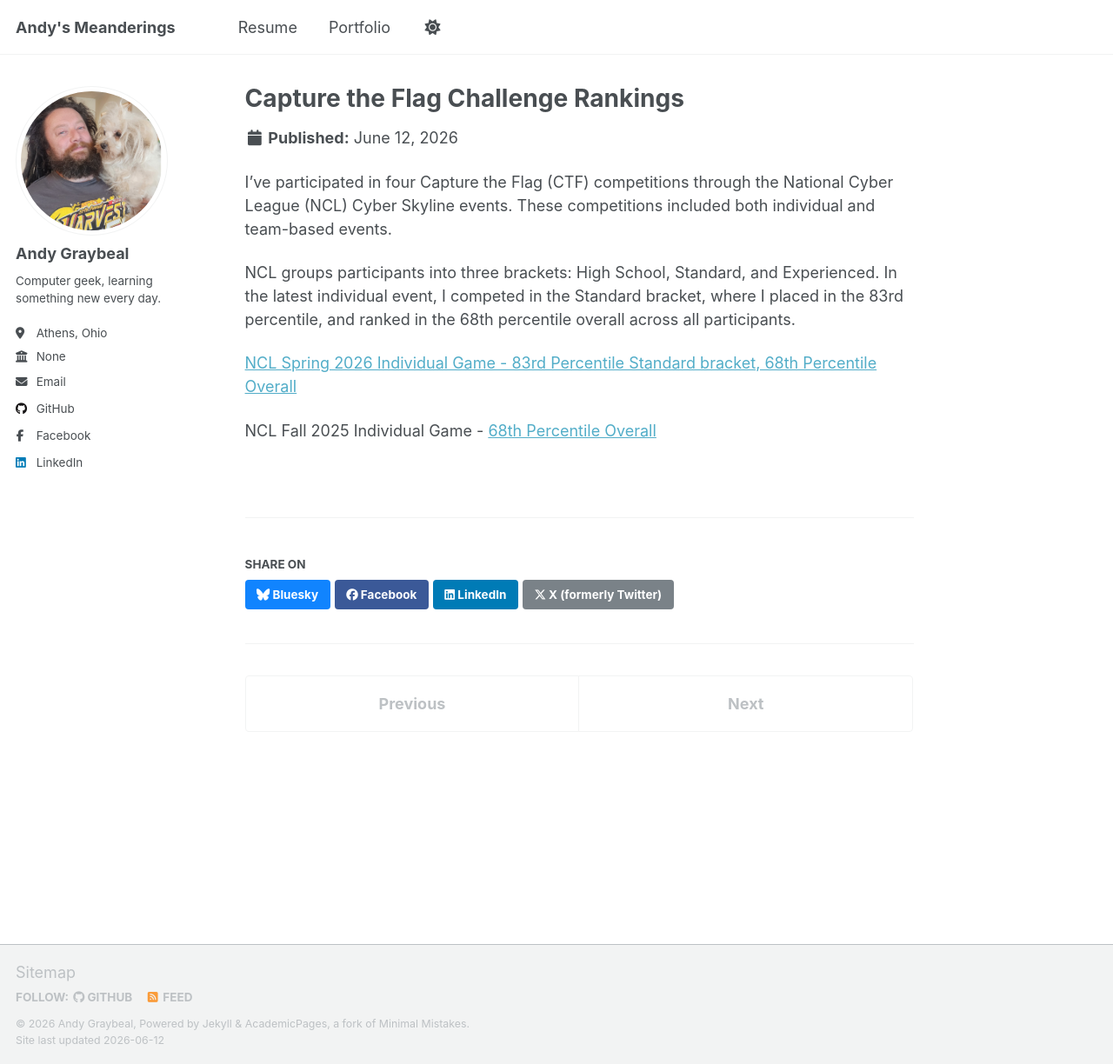
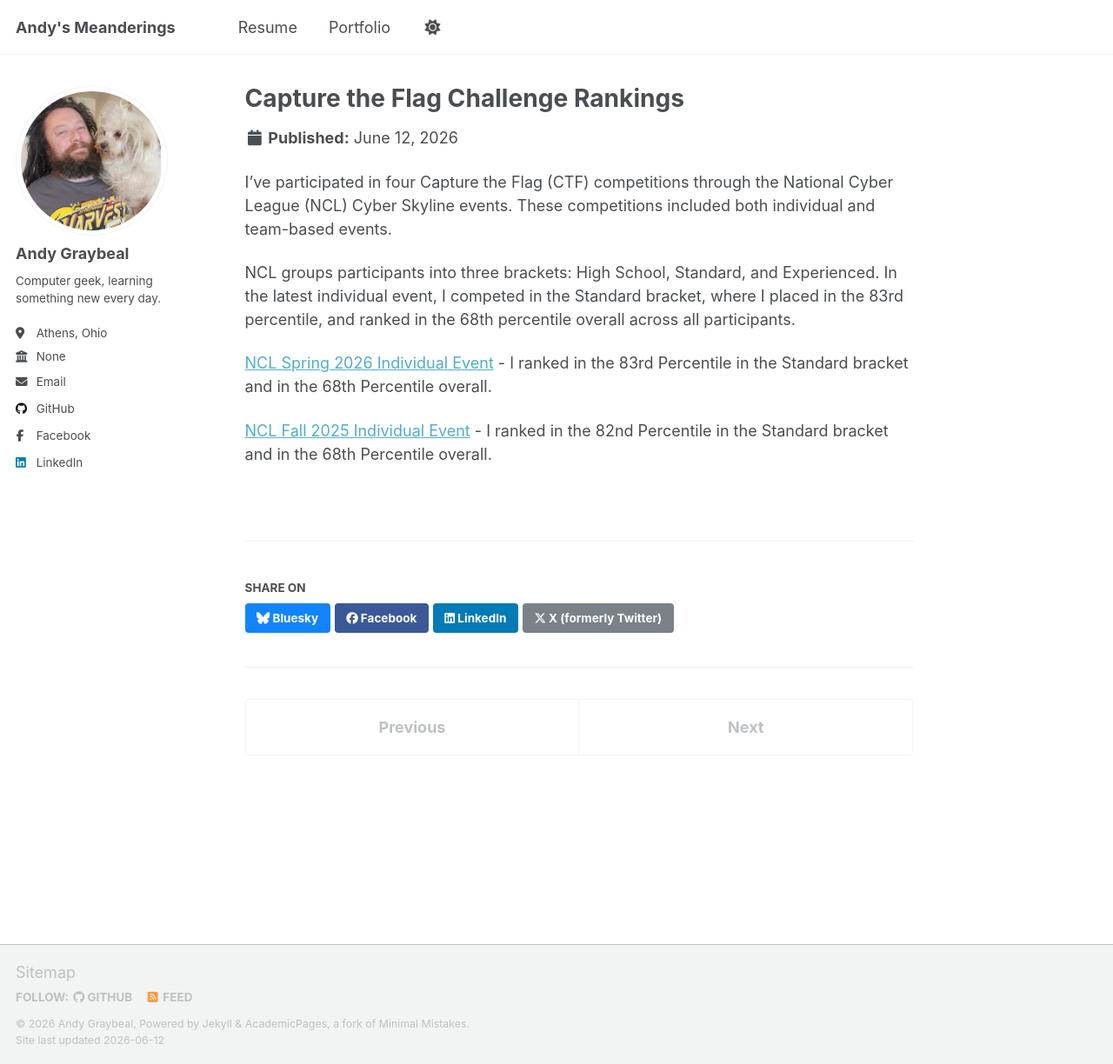
Before and after one commit to andy-graybeal/andy-graybeal.github.io, a Jekyll site: the page built from _portfolio/CTF_Challenges.md, in a window 1280 px wide and 1224 px high. Shown: the whole window at 87% size. Built offline with Jekyll 4.4.1, drawn with Linux system fonts in a browser that asks for light colours; a script that is not in the unit is left out.

Commit message:
Update CTF challenge rankings and descriptions

```diff
--- a/_portfolio/CTF_Challenges.md
+++ b/_portfolio/CTF_Challenges.md
@@ -9,6 +9,6 @@ I’ve participated in four Capture the Flag (CTF) competitions through the Nati
 NCL groups participants into three brackets: High School, Standard, and Experienced. In the latest individual event, I competed in the Standard bracket, where I placed in the 83rd percentile, and ranked in the 68th percentile overall across all participants.
 
 
-[NCL Spring 2026 Individual Game - 83rd Percentile Standard bracket, 68th Percentile Overall](/NCL-CyberSkyline-Report-Spring-2026)
+[NCL Spring 2026 Individual Event](/NCL-CyberSkyline-Report-Spring-2026) - I ranked in the 83rd Percentile in the Standard bracket and in the 68th Percentile overall.
 
-NCL Fall 2025 Individual Game - [68th Percentile Overall](https://cyberskyline.com/world/684c235bdbe1ed8e2a7f7e6f/report/684c235bdbe1ed8e2a7f7e78)
+[NCL Fall 2025 Individual Event](/NCL-CyberSkyline-Report-Fall-2025) - I ranked in the 82nd Percentile in the Standard bracket and in the 68th Percentile overall.
```
